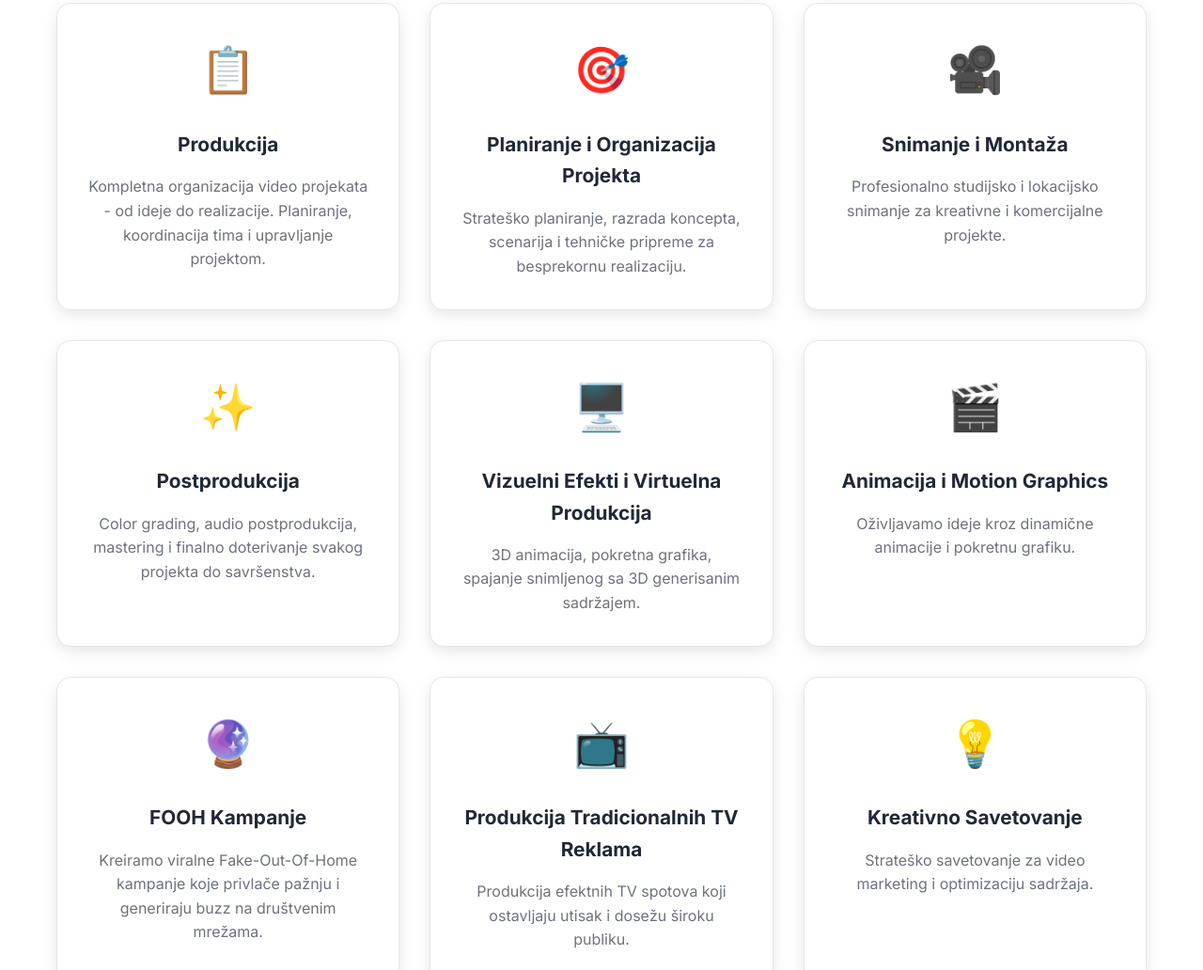
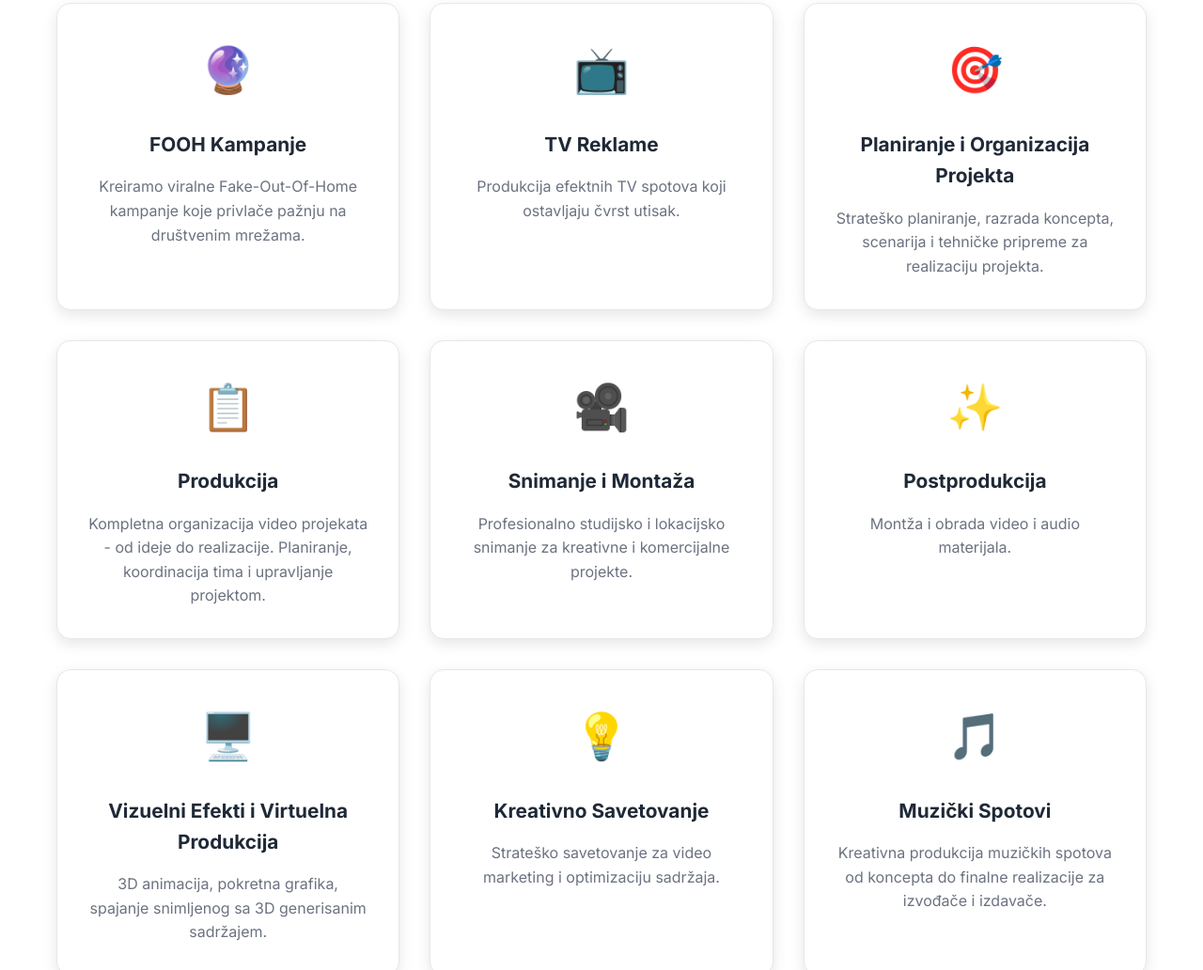
Before and after one commit to DusanPrica/Zdrava-Prica-prezentacija, a plain HTML site: page index.html in a window 1280 px wide. Shown: the part 2464-3496 px from the top of the page at 94% size. Drawn offline with Linux system fonts and the light colour scheme.

Commit message:
Again changes with services cards

```diff
--- a/index.html
+++ b/index.html
@@ -124,14 +124,24 @@
         <h2>NAŠE USLUGE</h2>
         <div class="services-grid">
             <div class="service-card">
-                <div class="service-icon">📋</div>
-                <h3>Produkcija</h3>
-                <p>Kompletna organizacija video projekata - od ideje do realizacije. Planiranje, koordinacija tima i upravljanje projektom.</p>
+                <div class="service-icon">🔮</div>
+                <h3>FOOH Kampanje</h3>
+                <p>Kreiramo viralne Fake-Out-Of-Home kampanje koje privlače pažnju na društvenim mrežama.</p>
+            </div>
+            <div class="service-card">
+                <div class="service-icon">📺</div>
+                <h3>TV Reklame</h3>
+                <p>Produkcija efektnih TV spotova koji ostavljaju čvrst utisak.</p>
             </div>
             <div class="service-card">
                 <div class="service-icon">🎯</div>
                 <h3>Planiranje i Organizacija Projekta</h3>
-                <p>Strateško planiranje, razrada koncepta, scenarija i tehničke pripreme za besprekornu realizaciju.</p>
+                <p>Strateško planiranje, razrada koncepta, scenarija i tehničke pripreme za realizaciju projekta.</p>
+            </div>
+            <div class="service-card">
+                <div class="service-icon">📋</div>
+                <h3>Produkcija</h3>
+                <p>Kompletna organizacija video projekata - od ideje do realizacije. Planiranje, koordinacija tima i upravljanje projektom.</p>
             </div>
             <div class="service-card">
                 <div class="service-icon">🎥</div>
@@ -141,7 +151,7 @@
             <div class="service-card">
                 <div class="service-icon">✨</div>
                 <h3>Postprodukcija</h3>
-                <p>Color grading, audio postprodukcija, mastering i finalno doterivanje svakog projekta do savršenstva.</p>
+                <p>Montža i obrada video i audio materijala.</p>
             </div>
             <div class="service-card">
                 <div class="service-icon">🖥️</div>
@@ -149,24 +159,14 @@
                 <p>3D animacija, pokretna grafika, spajanje snimljenog sa 3D generisanim sadržajem.</p>
             </div>
             <div class="service-card">
-                <div class="service-icon">🎬</div>
-                <h3>Animacija i Motion Graphics</h3>
-                <p>Oživljavamo ideje kroz dinamične animacije i pokretnu grafiku.</p>
-            </div>
-            <div class="service-card">
-                <div class="service-icon">🔮</div>
-                <h3>FOOH Kampanje</h3>
-                <p>Kreiramo viralne Fake-Out-Of-Home kampanje koje privlače pažnju i generiraju buzz na društvenim mrežama.</p>
-            </div>
-            <div class="service-card">
-                <div class="service-icon">📺</div>
-                <h3>Produkcija Tradicionalnih TV Reklama</h3>
-                <p>Produkcija efektnih TV spotova koji ostavljaju utisak i dosežu široku publiku.</p>
-            </div>
-            <div class="service-card">
                 <div class="service-icon">💡</div>
                 <h3>Kreativno Savetovanje</h3>
                 <p>Strateško savetovanje za video marketing i optimizaciju sadržaja.</p>
+            </div>
+            <div class="service-card">
+                <div class="service-icon">🎵</div>
+                <h3>Muzički Spotovi</h3>
+                <p>Kreativna produkcija muzičkih spotova od koncepta do finalne realizacije za izvođače i izdavače.</p>
             </div>
         </div>
     </div>
--- a/styles.css
+++ b/styles.css
@@ -236,7 +236,7 @@ h2 {
 }
 
 .highlight {
-    background: linear-gradient(120deg, #f59e0b, #fbbf24);
+    background: #374151;
     background-clip: text;
     -webkit-background-clip: text;
     -webkit-text-fill-color: transparent;
@@ -326,7 +326,7 @@ h2 {
 
 .services-grid {
     display: grid;
-    grid-template-columns: repeat(auto-fit, minmax(300px, 1fr));
+    grid-template-columns: repeat(3, 1fr);
     gap: 2rem;
 }
 
@@ -341,6 +341,13 @@ h2 {
     display: flex;
     flex-direction: column;
     align-items: center;
+}
+
+.service-card img {
+    width: 250px;
+    height: 200px;
+    align-items: center;
+    justify-content: center;
 }
 
 .service-card:hover {
```
